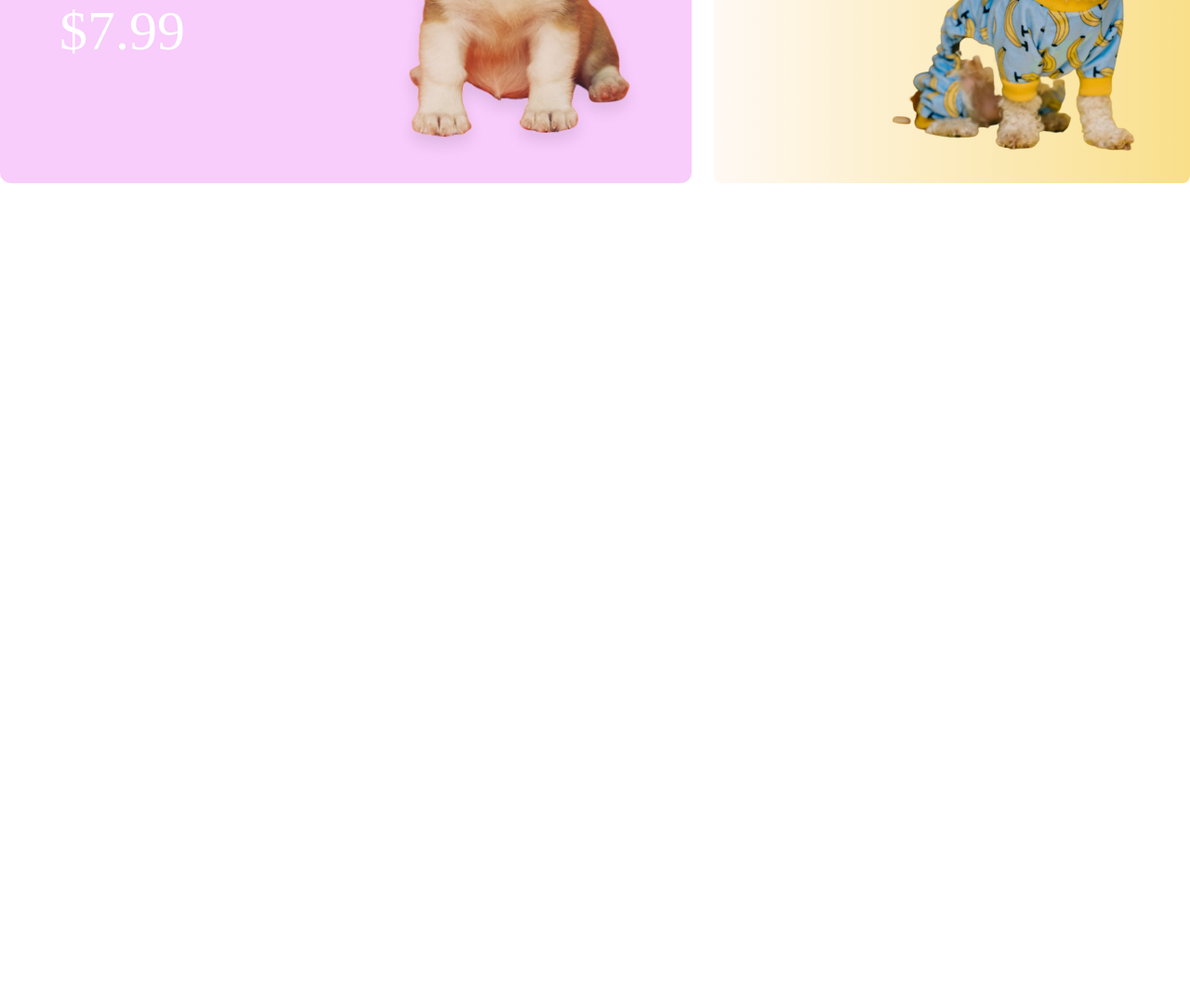
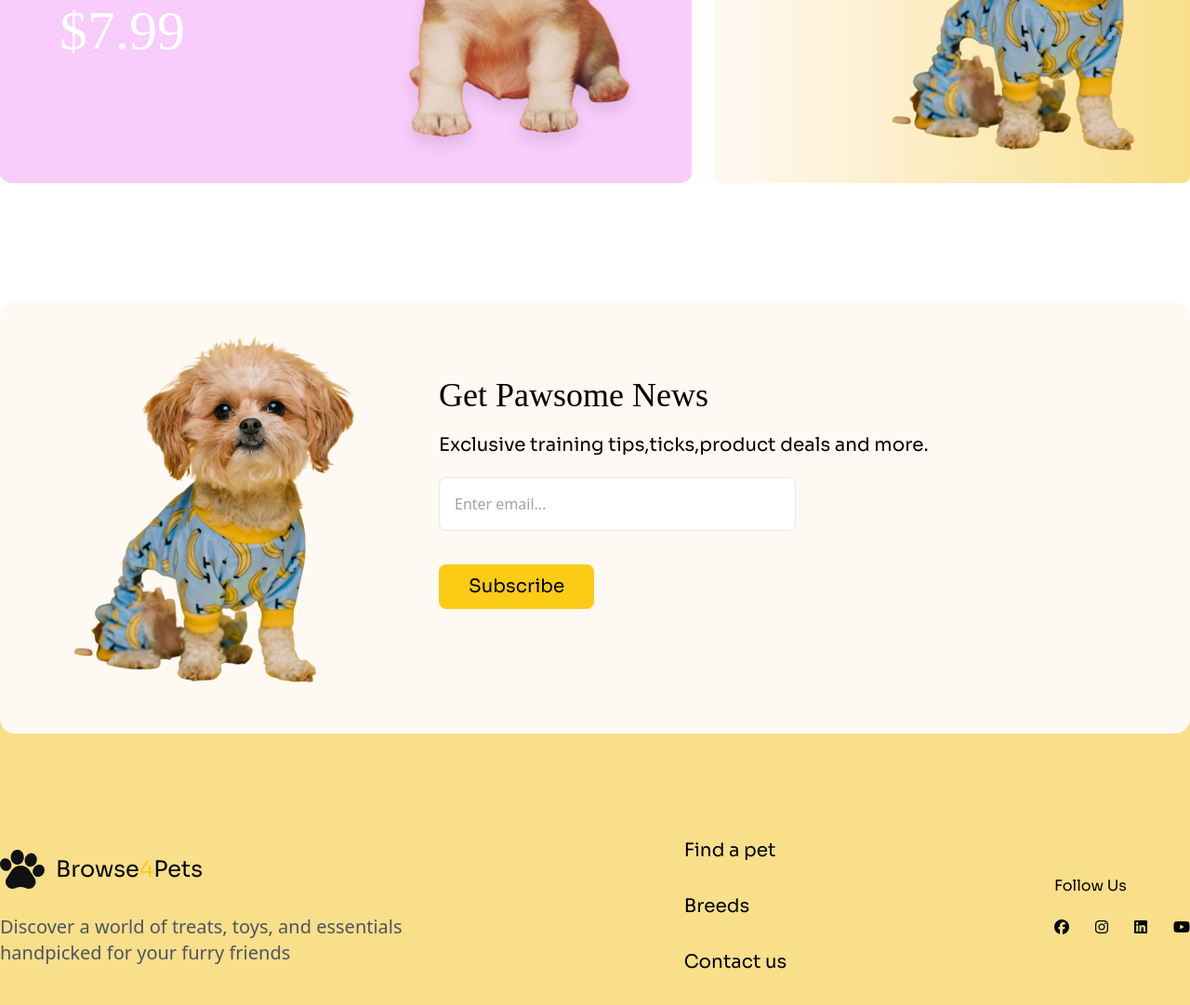
Before and after one commit to suzonmahbub/assignment_03_category_0001, a plain HTML site: page index.html in a window 1280 px wide. Shown: the part 2597-3678 px from the top of the page at 93% size. Before the commit the page ends 2922 px from the top, so only its background shows below. Drawn offline with nearby package versions, Linux system fonts and the light colour scheme; a web font is replaced by a local one.

Commit message:
nes and footer section complete

```diff
--- a/index.html
+++ b/index.html
@@ -43,6 +43,7 @@
               "bg-primary-light": "#FFF9F4",
               "bg-secondary": "",
               "text-primary": "#111111",
+              "text-primary-light": "rgb(17,17,17,46)",
               "text-secondary": "#585858",
             },
           },
@@ -385,7 +386,10 @@
                 <div
                   class="w-10 md:w-20 h-10 md:h-20 bg-bg-primary-light rounded-lg flex justify-center items-center flex-shrink-0"
                 >
-                  <img src="./c1-assets/rabbit-cartoon.png" alt="rabbit-cartoon" />
+                  <img
+                    src="./c1-assets/rabbit-cartoon.png"
+                    alt="rabbit-cartoon"
+                  />
                 </div>
                 <!-- Small Card Text -->
                 <div>
@@ -525,7 +529,10 @@
                 <div
                   class="w-10 md:w-20 h-10 md:h-20 bg-bg-primary-light rounded-lg flex justify-center items-center flex-shrink-0"
                 >
-                  <img src="./c1-assets/rabbit-cartoon.png" alt="rabbit-cartoon" />
+                  <img
+                    src="./c1-assets/rabbit-cartoon.png"
+                    alt="rabbit-cartoon"
+                  />
                 </div>
                 <!-- Small Card Text -->
                 <div>
@@ -551,29 +558,91 @@
       </div>
       <!-- Low Price -->
       <div class="w-full max-w-7xl mx-auto px-4 xl:px-0 py-8 md:py-12 lg:py-32">
-          <h2 class="text-3xl sm:text-4xl font-adlam-display">Everyday low price</h2>
+        <h2 class="text-3xl sm:text-4xl font-adlam-display">
+          Everyday low price
+        </h2>
         <div class="mt-12 md:flex gap-6">
-            <div class="w-full md:max-w-md lg:max-w-xl  xl:max-w-3xl h-[330px] lg:h-[480px] rounded-xl flex gap-6 bg-gradient-to-r from-[#F8CCFB] to-[#F8CCFB] relative">
+          <div
+            class="w-full md:max-w-md lg:max-w-xl xl:max-w-3xl h-[330px] lg:h-[480px] rounded-xl flex gap-6 bg-gradient-to-r from-[#F8CCFB] to-[#F8CCFB] relative"
+          >
             <!-- Dog Text -->
             <div class="md:flex xl:justify-center flex-col pl-8 xl:pl-16 pt-5">
-                  <h4 class="hidden sm:flex text-xl text-left font-sora capitalize">under price</h4>
-                  <h3 class="text-2xl sm:text-3xl font-adlam-display capitalize mt-3">pet grooming mitt</h3>
-                  <span class="hidden xl:flex text-2xl text-white capitalize font-aldam-display mt-2">(easy hair removal)</span>
-                  <h5 class="text-3xl sm:text-6xl text-white sm:text-primary font-adlam-display mt-1 sm:mt-4">$7.99</h5>
+              <h4 class="hidden sm:flex text-xl text-left font-sora capitalize">
+                under price
+              </h4>
+              <h3
+                class="text-2xl sm:text-3xl font-adlam-display capitalize mt-3"
+              >
+                pet grooming mitt
+              </h3>
+              <span
+                class="hidden xl:flex text-2xl text-white capitalize font-aldam-display mt-2"
+                >(easy hair removal)</span
+              >
+              <h5
+                class="text-3xl sm:text-6xl text-white sm:text-primary font-adlam-display mt-1 sm:mt-4"
+              >
+                $7.99
+              </h5>
             </div>
             <!-- Dog Image -->
-                 <div class="absolute right-0 sm:right-5 md:right-0 bottom-2 w-48 sm:w-60 md:w-48 lg:w-80 xl:w-96">
-                  <img src="./c1-assets/cute-dog-mid.png" alt="">
+            <div
+              class="absolute right-0 sm:right-5 md:right-0 bottom-2 w-48 sm:w-60 md:w-48 lg:w-80 xl:w-96"
+            >
+              <img src="./c1-assets/cute-dog-mid.png" alt="" />
             </div>
           </div>
 
-            <div class="w-full md:max-w-md lg:max-w-lg h-[330px] lg:h-[480px] relative bg-gradient-to-r from-[#FFF9F4] to-[#F9DF8A] rounded-lg mt-5 md:mt-0">
+          <div
+            class="w-full md:max-w-md lg:max-w-lg h-[330px] lg:h-[480px] relative bg-gradient-to-r from-[#FFF9F4] to-[#F9DF8A] rounded-lg mt-5 md:mt-0"
+          >
             <div class="pt-3 sm:pt-14 pl-12">
-                <h3 class="text-2xl sm:text-3xl font-adlam-display">T-shirt for Dogs</h3>
-                <h5 class="text-yellow-500 text-3xl sm:text-6xl font-adlam-display mt-1">$7.99</h5>
+              <h3 class="text-2xl sm:text-3xl font-adlam-display">
+                T-shirt for Dogs
+              </h3>
+              <h5
+                class="text-yellow-500 text-3xl sm:text-6xl font-adlam-display mt-1"
+              >
+                $7.99
+              </h5>
             </div>
             <div class="absolute right-0 bottom-4 w-44 sm:w-52 md:w-36 lg:w-80">
-                <img src="./c1-assets/cute-pet-mid.png" alt="">
+              <img src="./c1-assets/cute-pet-mid.png" alt="" />
+            </div>
+          </div>
+        </div>
+      </div>
+      <!-- Pawsome News -->
+      <div class="w-full max-w-7xl mx-auto px-4 lg:px-0">
+        <div
+          class="bg-bg-primary-light rounded-2xl px-4 xl:px-0 -mb-44 z-10 relative"
+        >
+          <div class="md:flex gap-20 md:gap-10 lg:gap-20">
+            <!-- Image -->
+            <div class="py-4 lg:py-9 lg:pl-20 flex justify-center items-center flex-shrink-0">
+              <img src="/c1-assets/cute-pet-mid.png" alt="" />
+            </div>
+            <!-- Text Content -->
+            <div class="py-6 lg:pt-20 px-2 sm:px-4 md:px-0 overflow-hidden">
+              <h2
+                class="text-2xl sm:text-4xl text-primary text-center md:text-left font-adlam-display capitalize"
+              >
+                get pawsome news
+              </h2>
+              <p class="sm:text-xl text-center md:text-left font-sora mt-5">
+                Exclusive training tips,ticks,product deals and more.
+              </p>
+              <input
+                type="text"
+                placeholder="Enter email..."
+                class="w-full lg:w-96 bg-white border rounded-lg p-2 sm:p-4 mt-5 outline-none"
+              />
+              <br />
+              <button
+                class="px-8 py-1.5 sm:py-2.5 bg-yellow-400 hover:bg-yellow-500 transition text-lg sm:text-xl font-sora rounded-lg capitalize mt-6 sm:mt-9 flex mx-auto md:mx-0"
+              >
+                subscribe
+              </button>
             </div>
           </div>
         </div>
@@ -581,6 +650,52 @@
     </main>
 
     <!-- Footer -->
-    <footer></footer>
+    <footer class="bg-bg-primary pt-56 md:pt-72 pb-16 md:pb-36">
+      <div
+        class="w-full max-w-7xl mx-auto md:flex justify-between items-center px-4 xl:px-0"
+      >
+        <div>
+          <!-- Logo -->
+          <a href="#" class="flex items-center gap-3">
+            <img
+              class="w-12 h-12 object-cover"
+              src="./c1-assets/logo-footer.png"
+              alt="logo-footer"
+            />
+            <h3 class="text-2xl text-primary font-sora">
+              Browse<span class="text-yellow-400">4</span>Pets
+            </h3>
+          </a>
+          <p class="max-w-md text-lg sm:text-xl text-gray-600 mt-6">
+            Discover a world of treats, toys, and essentials handpicked for your
+            furry friends
+          </p>
+        </div>
+
+        <div class="flex flex-col space-y-2 md:space-y-8 mt-6 md:mt-0">
+          <a href="#" class="text-xl text-primary font-sora">Find a pet</a>
+          <a href="#" class="text-xl text-primary font-sora">Breeds</a>
+          <a href="#" class="text-xl text-primary font-sora">Contact us</a>
+        </div>
+
+        <div class="mt-6 md:mt-0">
+          <h4 class="text-primary font-sora capitalize">follow us</h4>
+          <div class="flex gap-7 mt-5">
+            <a href="#">
+              <i class="fa-brands fa-facebook"></i>
+            </a>
+            <a href="#">
+              <i class="fa-brands fa-instagram"></i>
+            </a>
+            <a href="#">
+              <i class="fa-brands fa-linkedin"></i>
+            </a>
+            <a href="#">
+              <i class="fa-brands fa-youtube"></i>
+            </a>
+          </div>
+        </div>
+      </div>
+    </footer>
   </body>
 </html>
```
Lines whose indentation alone changed are shown as unchanged.
